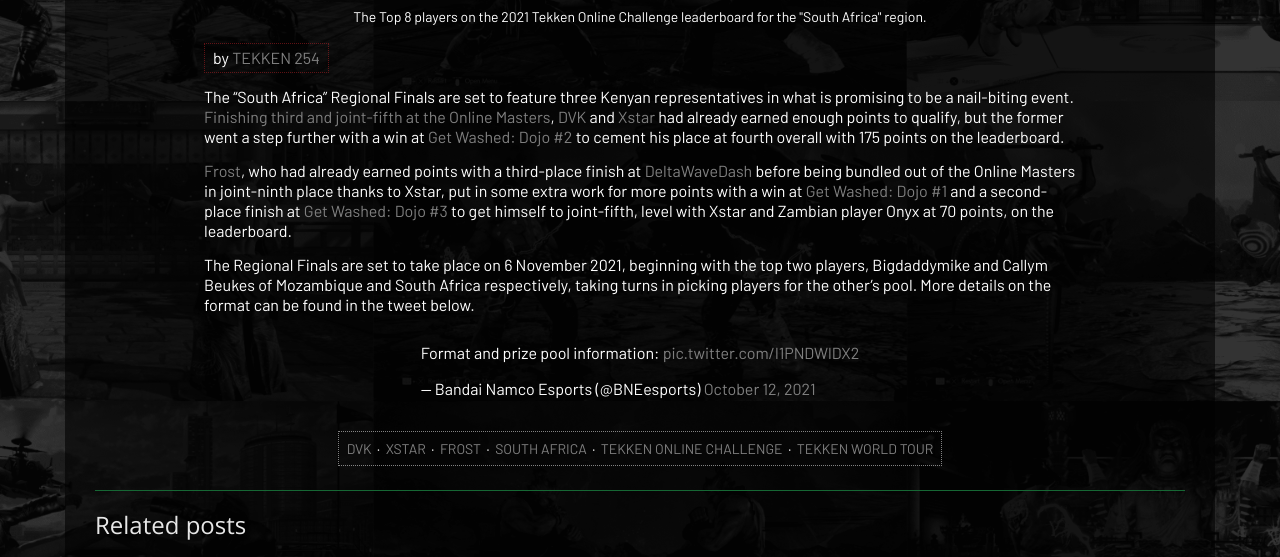
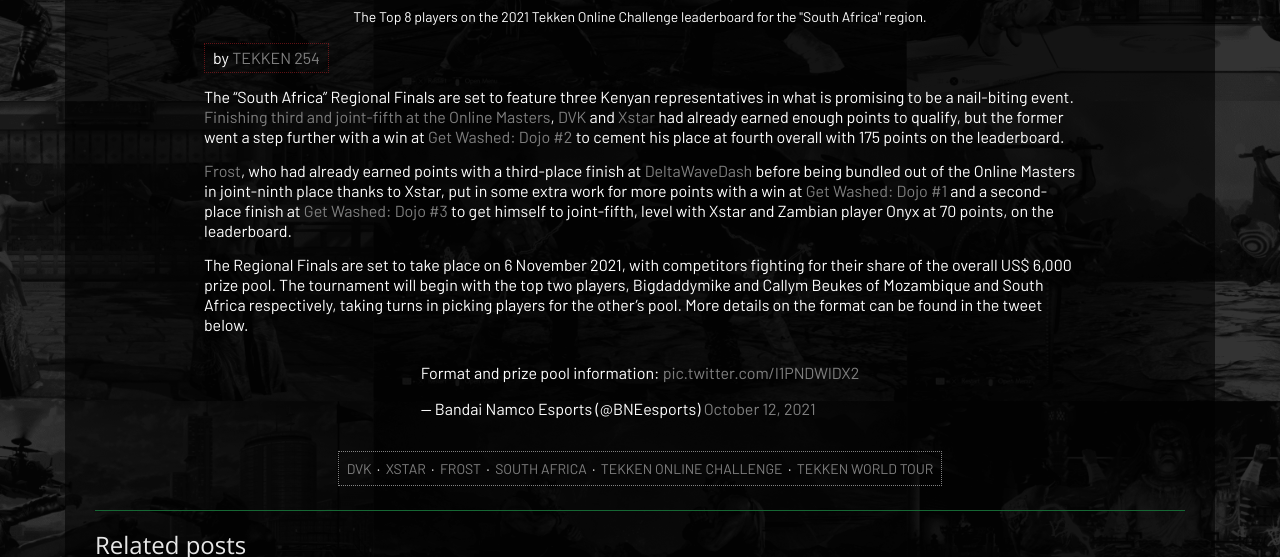
Before and after one commit to TEKKEN-254/client, a Jekyll site: the page built from _posts/2021-10-19-toc-south-africa-regionals.md, in a window 1280 px wide and 900 px high, scrolled down 794 px, cut to the strip 5-562 px from the top of the window. Built offline with Jekyll 4.4.1, drawn with Linux system fonts in a browser that asks for light colours; a script that is not in the unit is left out; comment, search, counter and statistics services are not loaded.

Commit message:
Update Posts “2021-10-19-toc-south-africa-regionals”

```diff
--- a/_posts/2021-10-19-toc-south-africa-regionals.md
+++ b/_posts/2021-10-19-toc-south-africa-regionals.md
@@ -24,7 +24,7 @@
 
 [Frost](/circuit/tekken/profile.html?id=4644523), who had already earned points with a third-place finish at [DeltaWaveDash](https://smash.gg/tournament/deltawavedash-1/event/deltawavedash-tekken-7-ps4-ps5/brackets/975595/1544450) before being bundled out of the Online Masters in joint-ninth place thanks to Xstar, put in some extra work for more points with a win at [Get Washed: Dojo #1](https://smash.gg/tournament/get-washed-dojo-1/event/get-washed-dojo-1/brackets/1004235/1584355) and a second-place finish at [Get Washed: Dojo #3](https://smash.gg/tournament/get-washed-dojo-3/event/get-washed-dojo-3/brackets/1004394/1584574) to get himself to joint-fifth, level with Xstar and Zambian player Onyx at 70 points, on the leaderboard.
 
-The Regional Finals are set to take place on 6 November 2021, beginning with the top two players, Bigdaddymike and Callym Beukes of Mozambique and South Africa respectively, taking turns in picking players for the other's pool. More details on the format can be found in the tweet below.
+The Regional Finals are set to take place on 6 November 2021, with competitors fighting for their share of the overall US$ 6,000 prize pool. The tournament will begin with the top two players, Bigdaddymike and Callym Beukes of Mozambique and South Africa respectively, taking turns in picking players for the other's pool. More details on the format can be found in the tweet below.
 
 <div class="d-flex justify-content-center">
 <blockquote class="twitter-tweet"><p lang="en" dir="ltr">Format and prize pool information: <a href="https://t.co/l1PNDWlDX2">pic.twitter.com/l1PNDWlDX2</a></p>&mdash; Bandai Namco Esports (@BNEesports) <a href="https://twitter.com/BNEesports/status/1447713642946842624?ref_src=twsrc%5Etfw">October 12, 2021</a></blockquote> <script async src="https://platform.twitter.com/widgets.js" charset="utf-8"></script>
```
